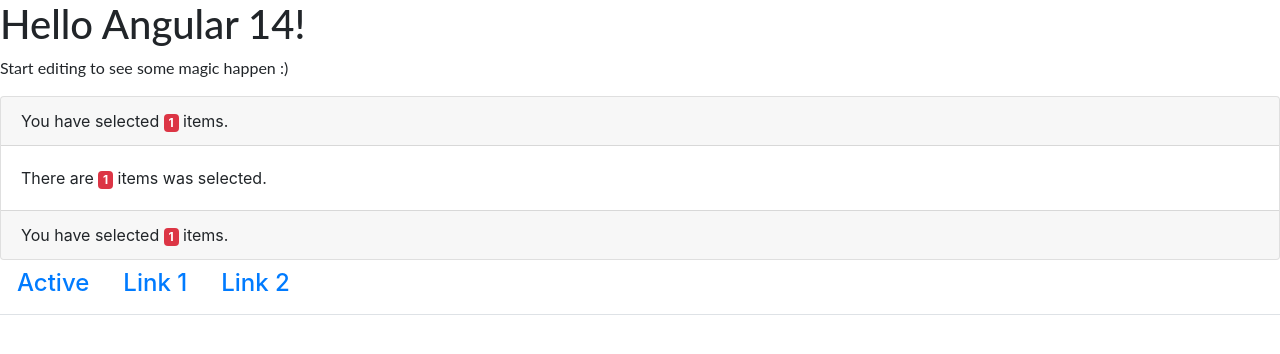
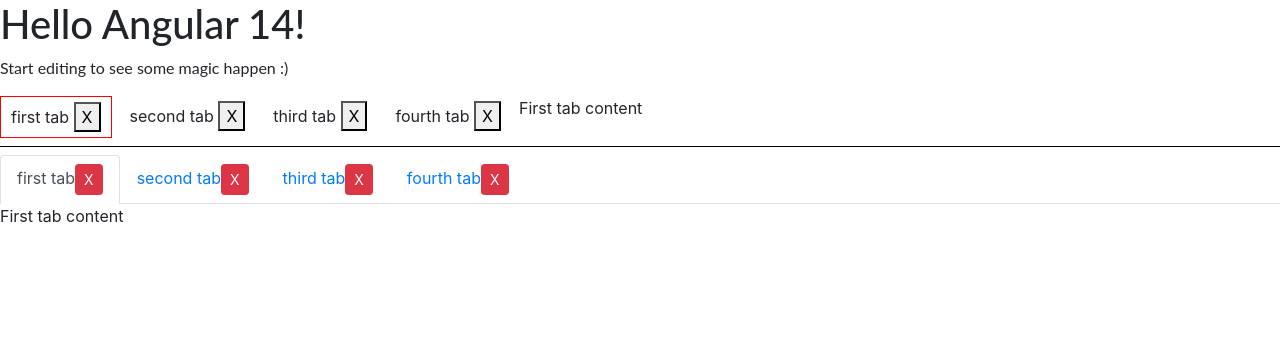
Before and after one commit to phuongnguyen12it/angular-study, an Angular app: page / in a window 1280 px wide. Shown: the top 354 px of the page. Built offline with nearby package versions, Linux system fonts and the light colour scheme.

Commit message:
3 files modified, 9 added

```diff
--- a/src/app/app.component.html
+++ b/src/app/app.component.html
@@ -1,24 +1,15 @@
 <hello [name]="name"></hello>
 <p>Start editing to see some magic happen :)</p>
-<div class="card">
-  <div class="card-header">
-    You have selected
-    <ng-container [ngTemplateOutlet]="counterTml"></ng-container>.
-  </div>
-  <div class="card-body">
-    There are
-    <ng-container [ngTemplateOutlet]="counterTml"></ng-container> was selected.
-  </div>
-  <div class="card-footer">
-    You have selected
-    <ng-container [ngTemplateOutlet]="counterTml"></ng-container>.
-  </div>
-</div>
+<tab-group [(activeIndex)]="currentIndex">
+  <tab-panel title="first tab">First tab content</tab-panel>
+  <tab-panel title="second tab">Second tab content</tab-panel>
+  <tab-panel title="third tab">Third tab content</tab-panel>
+  <tab-panel title="fourth tab">Fourth tab content</tab-panel>
+</tab-group>
 
-<ng-template #counterTml
-  ><span class="badge badge-danger">{{ counter }}</span> items</ng-template
->
-<ng-template #linkTemplate let-l="link1"
-  ><h4>{{ l }}</h4></ng-template
->
-<tab [navs]="navs" [linkTemplate]="linkTemplate"></tab>
+<tab-bs-group [(activeIndex)]="currentIndex">
+  <tab-panel title="first tab">First tab content</tab-panel>
+  <tab-panel title="second tab">Second tab content</tab-panel>
+  <tab-panel title="third tab">Third tab content</tab-panel>
+  <tab-panel title="fourth tab">Fourth tab content</tab-panel>
+</tab-bs-group>
--- a/src/app/app.component.ts
+++ b/src/app/app.component.ts
@@ -9,6 +9,5 @@
 export class AppComponent {
   nameInput: ElementRef<HTMLInputElement>;
   name = 'Angular ' + VERSION.major;
-  counter = 1;
-  navs = ['Active', 'Link 1', 'Link 2'];
+  currentIndex = 0;
 }
--- a/src/app/app.module.ts
+++ b/src/app/app.module.ts
@@ -9,6 +9,9 @@
 import { AuthorDetailsComponent } from './authors/author-details/author-details.component';
 import { ToggleComponent } from './toggle/toggle.component';
 import { TabComponent } from './tag/tab.component';
+import { TabGroupComponent } from './tabs/tab-group/tab-group.component';
+import { TabPanelComponent } from './tabs/tab-panel/tab-panel.component';
+import { TabBsGroupComponent } from './tabs/tab-bs-group/tab-bs-group.component';
 
 @NgModule({
   imports: [BrowserModule, FormsModule],
@@ -20,6 +23,9 @@
     AuthorDetailsComponent,
     ToggleComponent,
     TabComponent,
+    TabPanelComponent,
+    TabGroupComponent,
+    TabBsGroupComponent,
   ],
   bootstrap: [AppComponent],
 })
--- /dev/null
+++ b/src/app/tabs/tab-bs-group/tab-bs-group.component.html
@@ -0,0 +1,20 @@
+<ul class="nav nav-tabs">
+  <li class="nav-item" *ngFor="let tab of tabPanelList; let idx = index">
+    <a
+      class="nav-link"
+      [class.active]="idx === activeIndex"
+      (click)="activeIndexChange.emit(idx)"
+      >{{ tab.title
+      }}<button (click)="removeTab(tab)" class="btn btn-sm btn-danger">
+        X
+      </button>
+    </a>
+  </li>
+</ul>
+
+<div class="tab-body" *ngIf="tabPanelList.length; else noTabs">
+  <ng-container
+    *ngTemplateOutlet="tabPanelList[activeIndex].panelBody"
+  ></ng-container>
+</div>
+<ng-template #noTabs>No tabs more</ng-template>
--- /dev/null
+++ b/src/app/tabs/tab-group/tab-group.component.css
@@ -0,0 +1,15 @@
+.tab-headers {
+  display: flex;
+  padding-bottom: 0.5rem;
+  border-bottom: 1px solid #000;
+  margin-bottom: 0.5rem;
+}
+
+.tab-header-item {
+  margin-right: 0.5rem;
+  padding: 5px 10px;
+}
+
+.tab-header-item.active {
+  border: 1px solid red;
+}
--- /dev/null
+++ b/src/app/tabs/tab-group/tab-group.component.html
@@ -0,0 +1,17 @@
+<div class="tab-headers">
+  <div
+    class="tab-header-item"
+    *ngFor="let tab of tabPanelList; let idx = index"
+    [class.active]="idx === activeIndex"
+    (click)="activeIndexChange.emit(idx)"
+  >
+    {{ tab.title }}
+    <button (click)="removeTab(tab)">X</button>
+  </div>
+  <div class="tab-body" *ngIf="tabPanelList.length; else noTabs">
+    <ng-container
+      *ngTemplateOutlet="tabPanelList[activeIndex].panelBody"
+    ></ng-container>
+  </div>
+  <ng-template #noTabs>No tabs more</ng-template>
+</div>
--- /dev/null
+++ b/src/app/tabs/tab-group/tab-group.component.ts
@@ -0,0 +1,34 @@
+import { Component, EventEmitter, Input, Output } from '@angular/core';
+import { TabPanelComponent } from '../tab-panel/tab-panel.component';
+
+@Component({
+  selector: 'tab-group',
+  templateUrl: './tab-group.component.html',
+  styleUrls: ['./tab-group.component.css'],
+})
+export class TabGroupComponent {
+  tabPanelList: TabPanelComponent[] = [];
+  @Input() activeIndex = 0;
+  @Output() activeIndexChange = new EventEmitter<number>();
+
+  addTab(tab: TabPanelComponent) {
+    this.tabPanelList = [...this.tabPanelList, tab];
+    //OR this.tabPaneList.push();
+  }
+
+  removeTab(tab: TabPanelComponent) {
+    let found = -1;
+    this.tabPanelList = this.tabPanelList.filter((tp, index) => {
+      if (tp === tab) {
+        found = index;
+        return false;
+      }
+      return true;
+    });
+    if (found == this.activeIndex) {
+      this.activeIndexChange.emit(
+        found === this.tabPanelList.length ? found - 1 : found
+      );
+    }
+  }
+}
--- /dev/null
+++ b/src/app/tabs/tab-panel/tab-panel.component.html
@@ -0,0 +1,3 @@
+<ng-template>
+  <ng-content></ng-content>
+</ng-template>
--- /dev/null
+++ b/src/app/tabs/tab-panel/tab-panel.component.ts
@@ -0,0 +1,16 @@
+import { Component, Input, TemplateRef, ViewChild } from '@angular/core';
+import { TabGroupComponent } from '../tab-group/tab-group.component';
+
+@Component({
+  selector: 'tab-panel',
+  templateUrl: './tab-panel.component.html',
+  styleUrls: ['./tab-panel.component.css'],
+})
+export class TabPanelComponent {
+  @Input() title: string;
+  @ViewChild(TemplateRef, { static: true }) panelBody: TemplateRef<unknown>;
+  constructor(private tabGroup: TabGroupComponent) {}
+  ngOnInit() {
+    this.tabGroup.addTab(this);
+  }
+}
```
Also changed, not shown: src/app/tabs/tab-bs-group/tab-bs-group.component.ts (added, +15 -0 lines), src/app/tabs/tab-bs-group/tab-bs-group.component.css (added), src/app/tabs/tab-panel/tab-panel.component.css (added).
